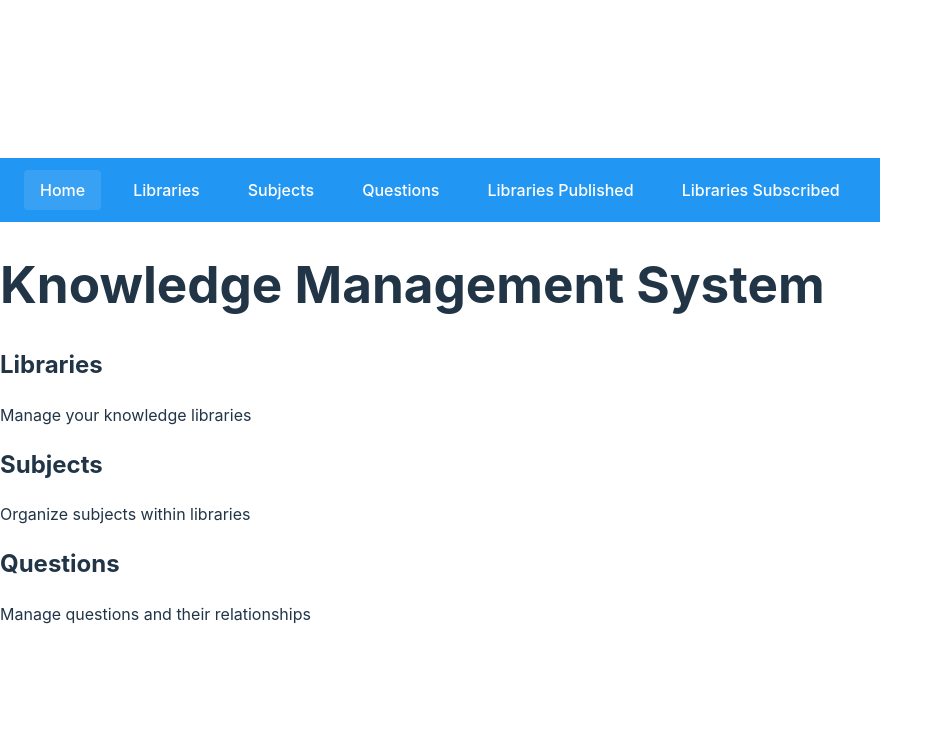
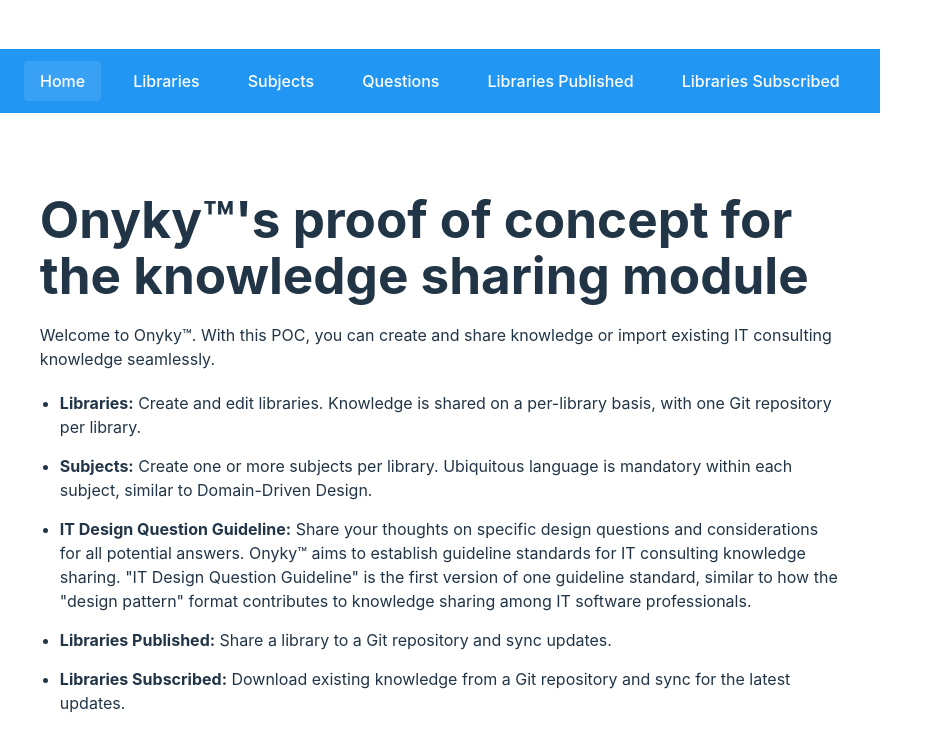
Before and after one commit to CalvetIT/onyku, a React (Vite) app in the folder frontend/: page / in a window 1280 px wide. Shown: the top 748 px of the page, without its empty margins (0-943 px from the left). Built offline with nearby package versions, Linux system fonts and the light colour scheme.

Commit message:
Added purpose of all pages in the home page.

```diff
--- a/frontend/src/pages/HomePage.tsx
+++ b/frontend/src/pages/HomePage.tsx
@@ -1,30 +1,40 @@
 export function HomePage() {
     return (
-        <div className="space-y-6">
-            <h1 className="text-2xl font-bold">Knowledge Management System</h1>
+        <div style={{ maxWidth: '800px', margin: '0 auto', padding: '20px' }}>
+            <h1 style={{ marginBottom: '20px' }}>Onyky™'s proof of concept for the knowledge sharing module</h1>
 
-            <div className="grid grid-cols-1 md:grid-cols-3 gap-6">
-                <div className="p-6 bg-white rounded-lg shadow">
-                    <h2 className="text-xl font-semibold mb-2">Libraries</h2>
-                    <p className="text-gray-600">
-                        Manage your knowledge libraries
-                    </p>
-                </div>
+            <p style={{ marginBottom: '20px' }}>
+                Welcome to Onyky™. With this POC, you can create and share knowledge or import existing IT consulting knowledge seamlessly.
+            </p>
 
-                <div className="p-6 bg-white rounded-lg shadow">
-                    <h2 className="text-xl font-semibold mb-2">Subjects</h2>
-                    <p className="text-gray-600">
-                        Organize subjects within libraries
-                    </p>
-                </div>
+            <ul style={{ listStyleType: 'disc', paddingLeft: '20px' }}>
+                <li style={{ marginBottom: '15px' }}>
+                    <strong>Libraries:</strong> Create and edit libraries. Knowledge is shared on a per-library basis,
+                    with one Git repository per library.
+                </li>
 
-                <div className="p-6 bg-white rounded-lg shadow">
-                    <h2 className="text-xl font-semibold mb-2">Questions</h2>
-                    <p className="text-gray-600">
-                        Manage questions and their relationships
-                    </p>
-                </div>
-            </div>
+                <li style={{ marginBottom: '15px' }}>
+                    <strong>Subjects:</strong> Create one or more subjects per library. Ubiquitous language is mandatory
+                    within each subject, similar to Domain-Driven Design.
+                </li>
+
+                <li style={{ marginBottom: '15px' }}>
+                    <strong>IT Design Question Guideline:</strong> Share your thoughts on specific design questions and
+                    considerations for all potential answers. Onyky™ aims to establish guideline standards for IT
+                    consulting knowledge sharing. "IT Design Question Guideline" is the first version of one guideline
+                    standard, similar to how the "design pattern" format contributes to knowledge sharing among IT
+                    software professionals.
+                </li>
+
+                <li style={{ marginBottom: '15px' }}>
+                    <strong>Libraries Published:</strong> Share a library to a Git repository and sync updates.
+                </li>
+
+                <li style={{ marginBottom: '15px' }}>
+                    <strong>Libraries Subscribed:</strong> Download existing knowledge from a Git repository and sync
+                    for the latest updates.
+                </li>
+            </ul>
         </div>
     )
 }
```
